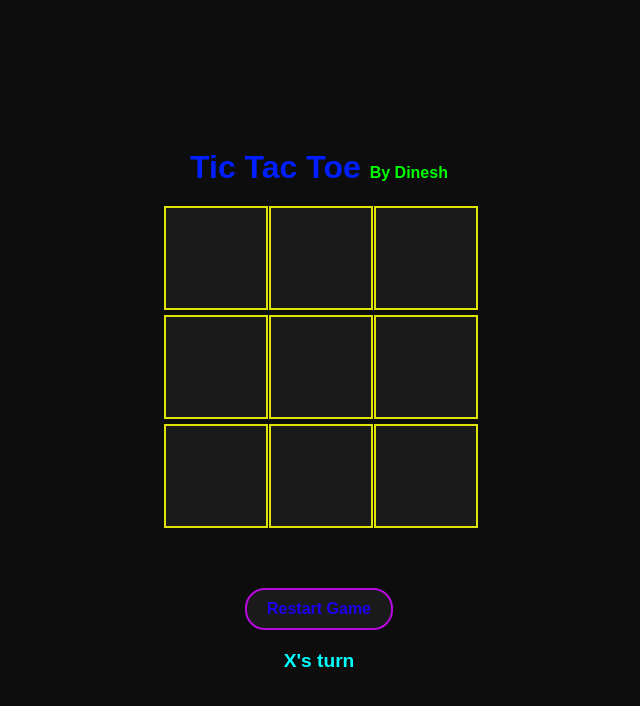
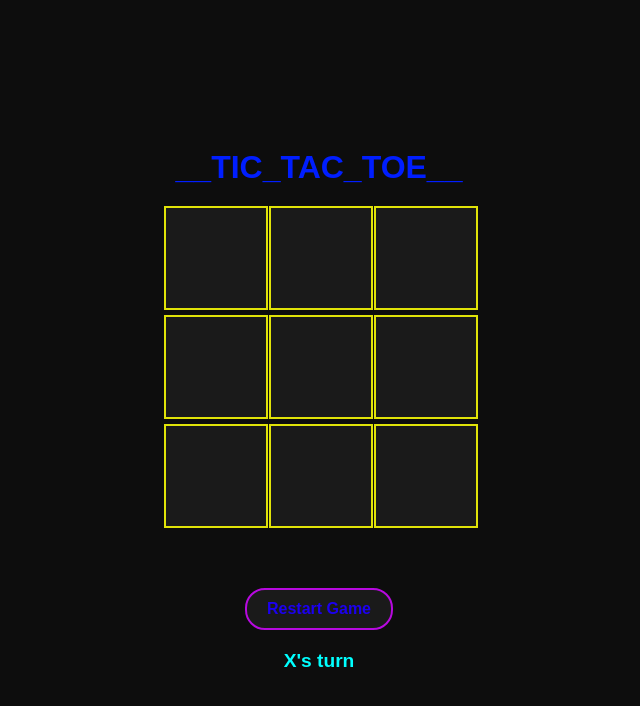
Before and after one commit to Isachin3009/tic_tac_toe, a plain HTML site: page index.html in a window 1280 px wide. Shown: the whole page, without its empty margins (321-961 px from the left). Drawn offline with Linux system fonts and the light colour scheme.

Commit message:
Update index.html 02/12/2024

```diff
--- a/index.html
+++ b/index.html
@@ -8,7 +8,7 @@
 </head>
 <body>
     <div class="container">
-        <h1>Tic Tac Toe <p>By Dinesh</p></h1>
+        <h1>__TIC_TAC_TOE__</h1>
         <div class="game-board">
             <div class="cell" data-index="0"></div>
             <div class="cell" data-index="1"></div>
```
